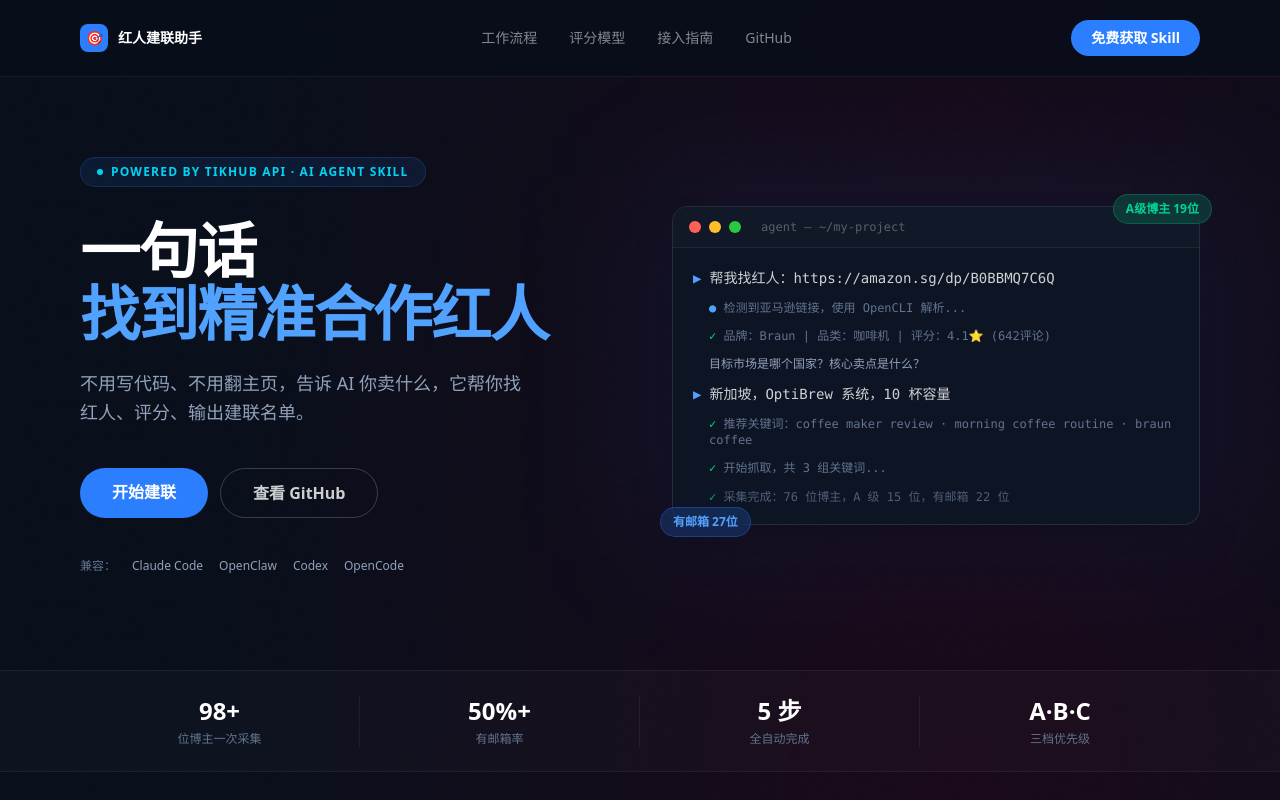
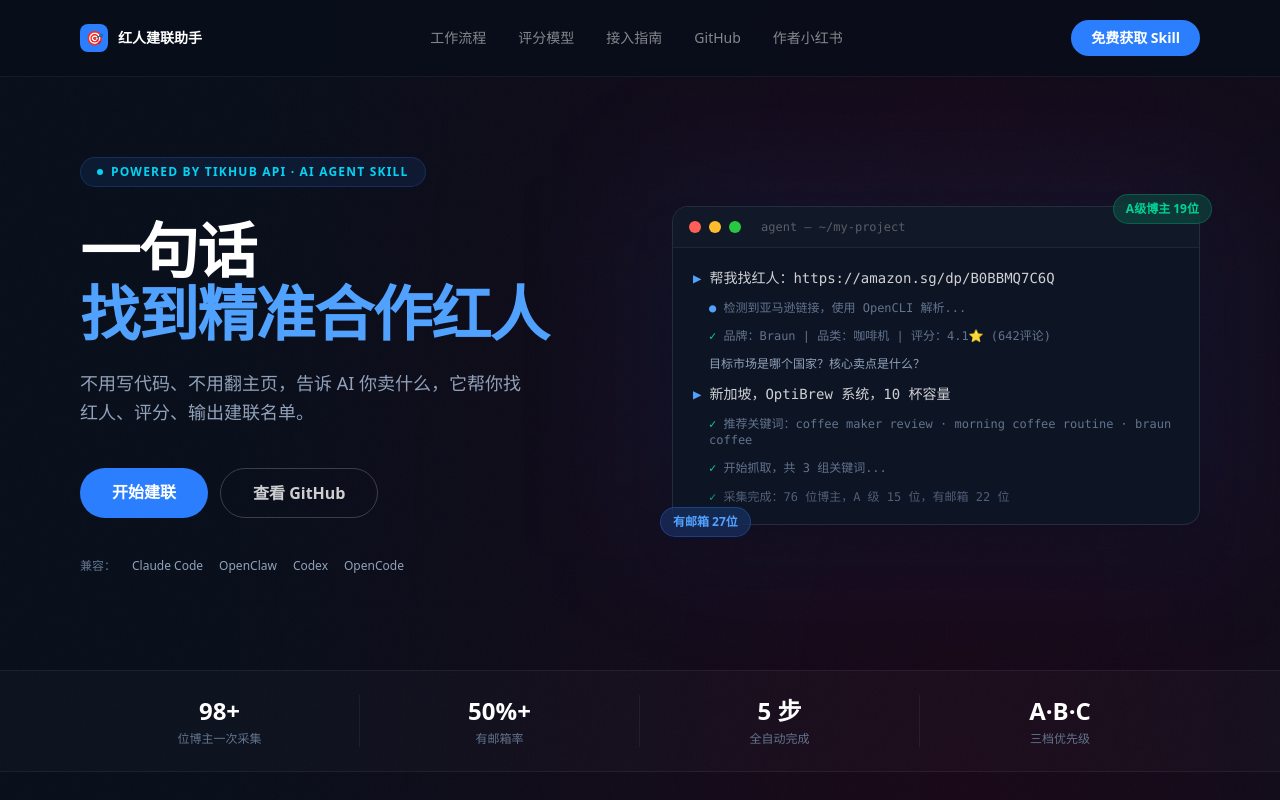
Before and after one commit to waynefu2020/tikhub-kol-sourcing, a Next.js app: page / in a window 1280 px wide. Shown: the top 800 px of the page. Built offline with nearby package versions, Linux system fonts and the light colour scheme.

Commit message:
feat: add author Xiaohongshu link in nav bar

```diff
--- a/src/app/page.tsx
+++ b/src/app/page.tsx
@@ -191,6 +191,7 @@
           <a href="#scoring" className="hover:text-white transition-colors">评分模型</a>
           <a href="#quickstart" className="hover:text-white transition-colors">接入指南</a>
           <a href={githubUrl} target="_blank" rel="noopener noreferrer" className="hover:text-white transition-colors">GitHub</a>
+          <a href="https://www.xiaohongshu.com/user/profile/6391a19d000000001f0180f2" target="_blank" rel="noopener noreferrer" className="hover:text-white transition-colors">作者小红书</a>
         </div>
         <a
           href={githubUrl}
```
